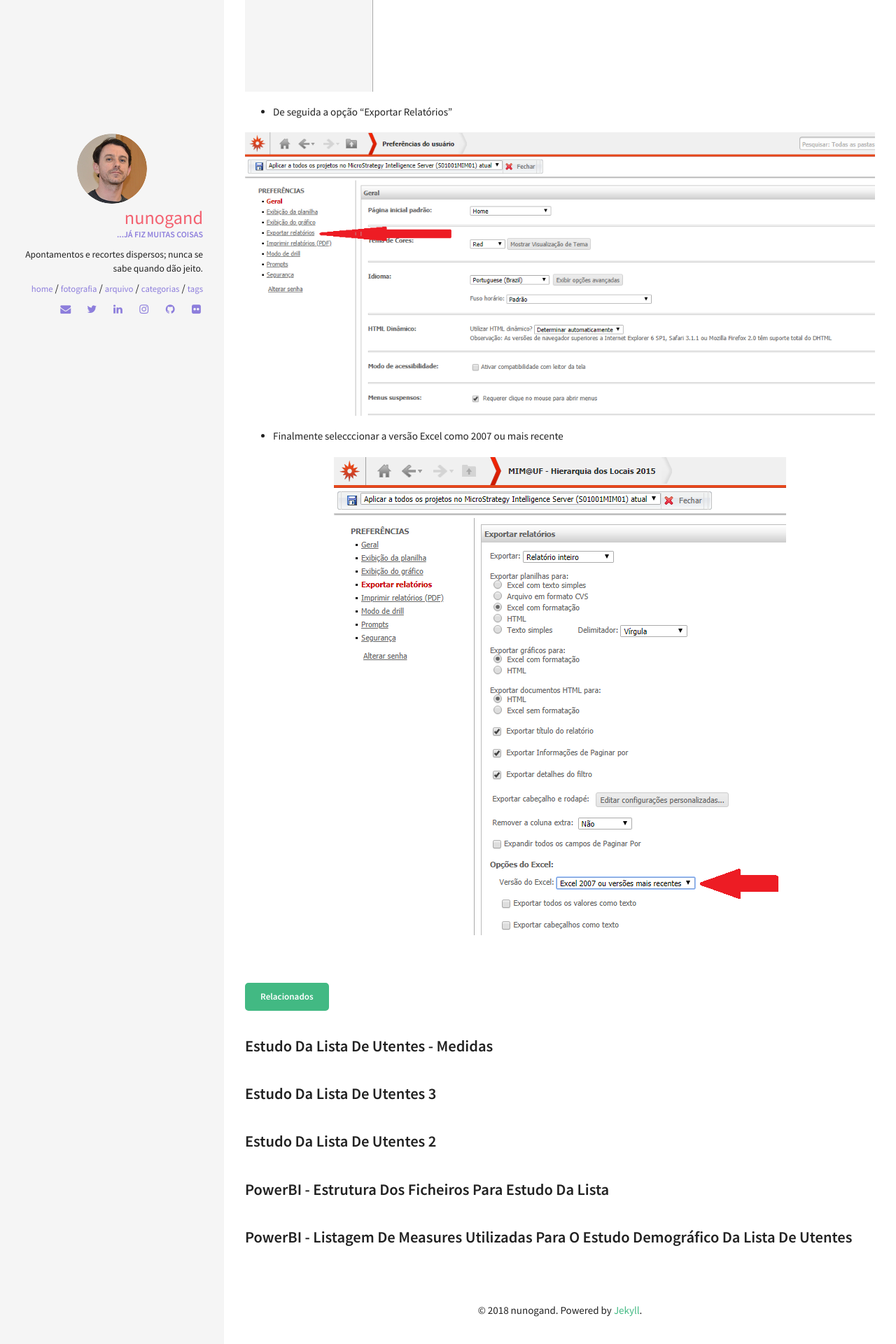
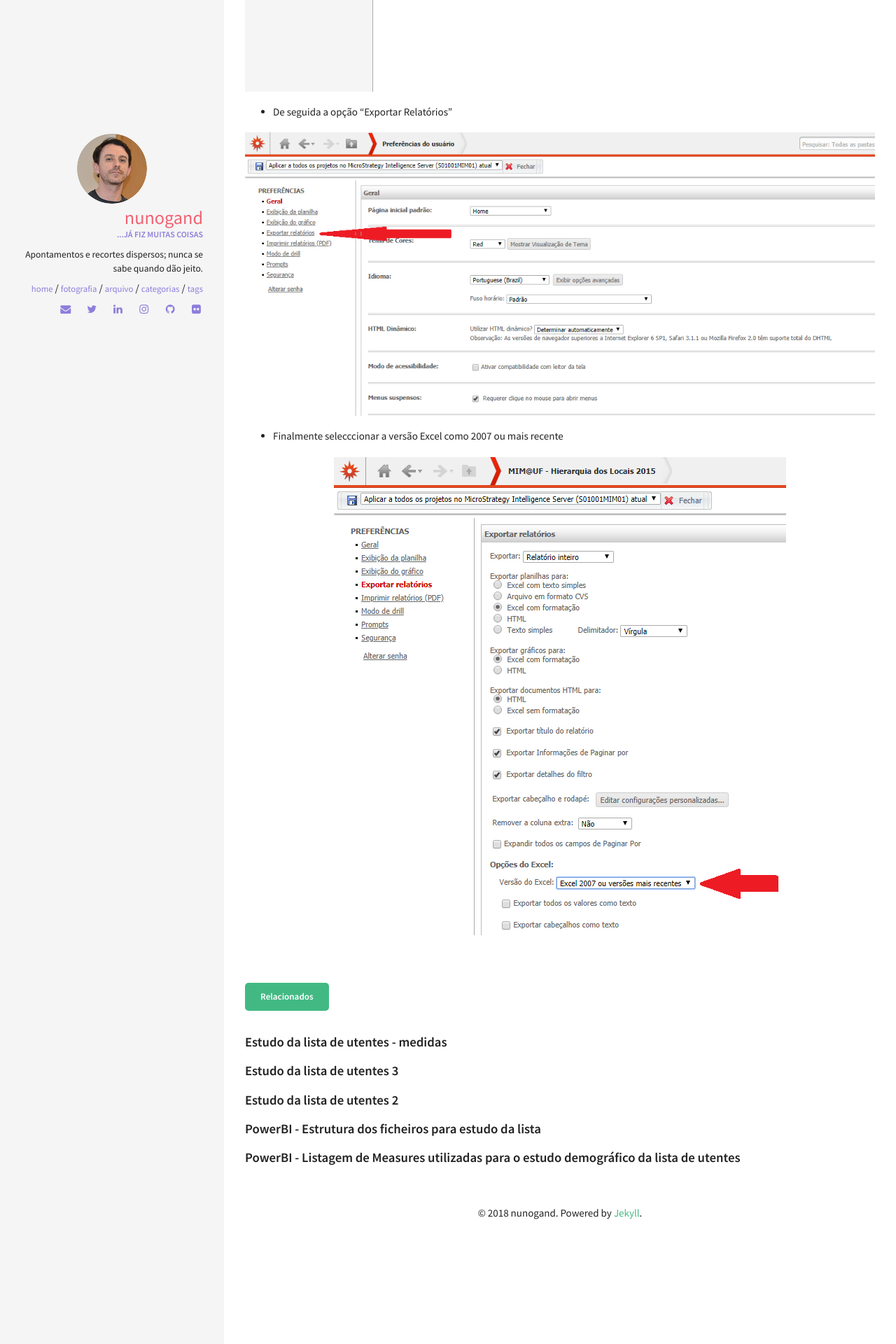
Before and after one commit to nunogand/old_site, a Jekyll site: the page built from _posts/2018-07-01-estudo_da_lista.md, in a window 1280 px wide. Shown: the part 1204-3124 px from the top of the page at 70% size. Built offline with Jekyll 4.4.1, drawn with Linux system fonts in a browser that asks for light colours; nearby versions of some CDN libraries.

Commit message:
Update related-posts.html

```diff
--- a/_includes/related-posts.html
+++ b/_includes/related-posts.html
@@ -25,10 +25,11 @@ Relacionados
     {% endfor %}
 
     {% if sameTagCount >= minCommonTags %}
-<div class="tag-list">
-    <div class="tag-group">
-    <h3 class="tag-group-title"><a href="{{ site.baseurl }}{{ post.url }}">{{ post.title }}</a></h3>
-    </div></div>
+
+    <div>
+    <h4><a href="{{ site.baseurl }}{{ post.url }}">{{ post.title }}</a></h4>
+    </div>
+
     {% assign maxRelatedCounter = maxRelatedCounter | plus: 1 %}
     {% if maxRelatedCounter >= maxRelated %}
         {% break %}
```
